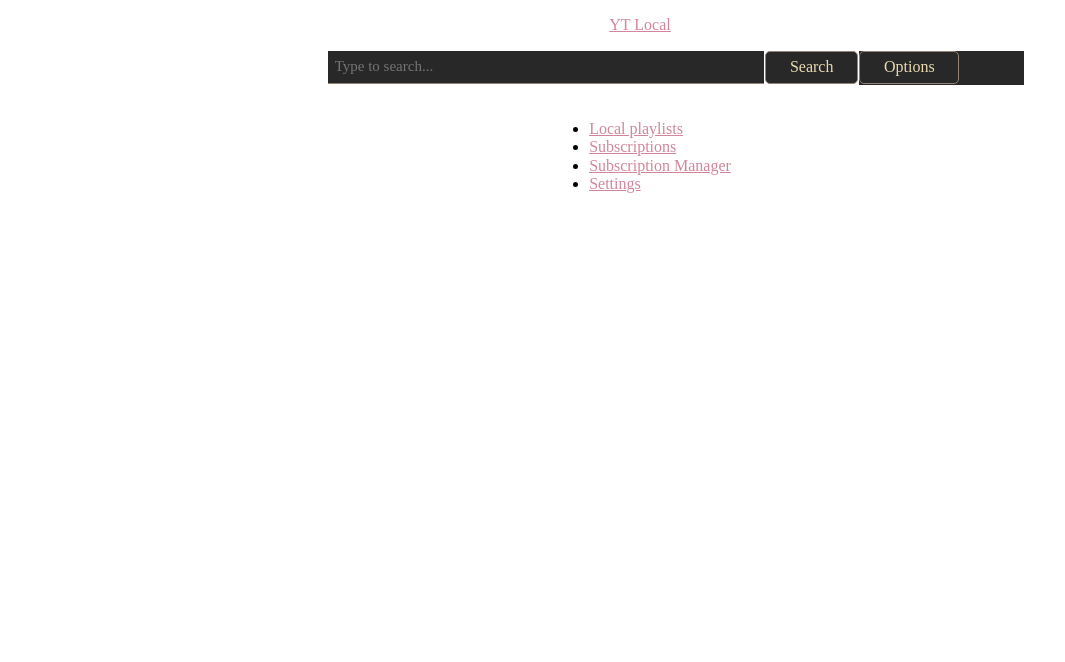
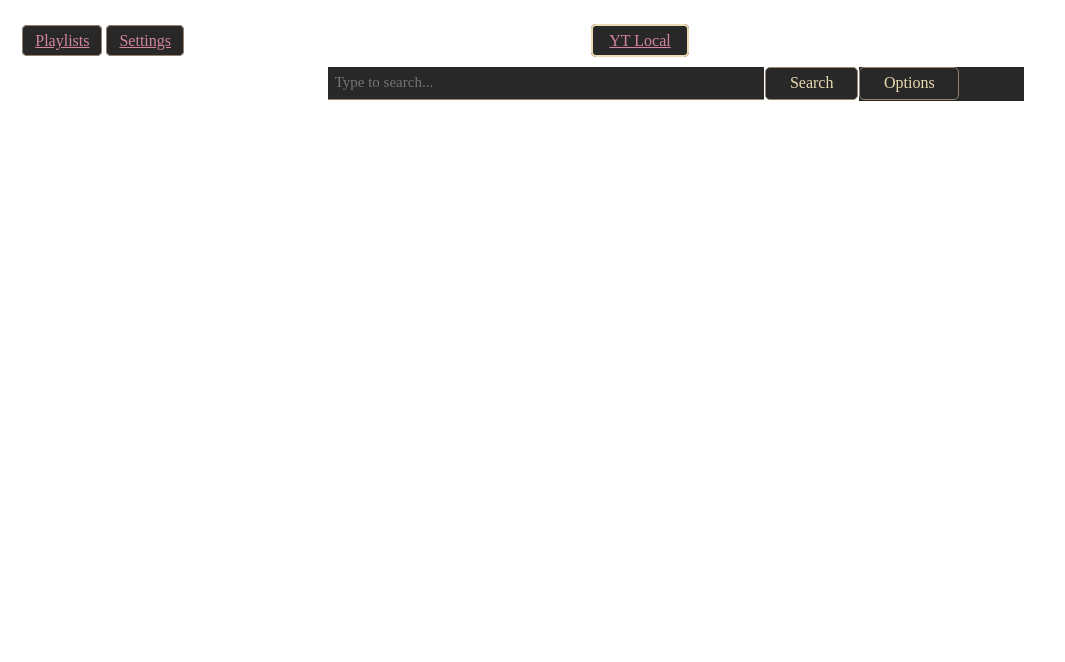
Before and after one commit to danihek/yt-local, a Flask app: page / in a window 1280 px wide. Shown: the top 662 px of the page, without its empty margins (0-1065 px from the left). Run offline with Flask 3, Linux system fonts and the light colour scheme; some libraries are stand-ins or nearby versions.

Commit message:
moving elements, changing some ui colors

```diff
--- a/youtube/static/home.css
+++ b/youtube/static/home.css
@@ -55,7 +55,15 @@ header {
     margin-left: auto;
     margin-right: auto;
     margin-bottom: 1rem;
-    margin-top: 1rem;
+    margin-top: 2rem;
+}
+
+.semi-home {
+    grid-area: home;
+    margin-left: 0.5%;
+    margin-right: auto;
+    margin-bottom: 1rem;
+    margin-top: 2rem;
 }
 
 .form {
@@ -71,6 +79,49 @@ header {
 .search-box {
     grid-area: search-box;
 }
+
+.yt-local-button {
+    cursor: pointer;
+    padding-bottom: 6px;
+    padding-left: 1em;
+    padding-right: 1em;
+    padding-top: 6px;
+    text-align: center;
+    white-space: nowrap;
+    background-color: var(--buttom);
+    border: 2px solid var(--text);
+    color: var(--buttom-text);
+    border-radius: 5px;
+}
+
+.playlists-button {
+    cursor: pointer;
+    padding-bottom: 6px;
+    padding-left: .75em;
+    padding-right: .75em;
+    padding-top: 6px;
+    text-align: center;
+    white-space: nowrap;
+    background-color: var(--buttom);
+    border: 1px solid var(--button-border);
+    color: var(--buttom-text);
+    border-radius: 5px;
+}
+
+.settings-button {
+    cursor: pointer;
+    padding-bottom: 6px;
+    padding-left: .75em;
+    padding-right: .75em;
+    padding-top: 6px;
+    text-align: center;
+    white-space: nowrap;
+    background-color: var(--buttom);
+    border: 1px solid var(--button-border);
+    color: var(--buttom-text);
+    border-radius: 5px;
+}
+
 .search-button {
     grid-area: search-button;
 
@@ -144,8 +195,8 @@ label[for=options-toggle-cbox] {
 /*- ----------- End Menu Mobile sin JS ------------- */
 
 .main {
+    margin-left: 1px;
     grid-area: main;
-    margin: 0 auto;
     max-width: 80ch;
 }
 
--- a/youtube/templates/base.html
+++ b/youtube/templates/base.html
@@ -10,11 +10,12 @@
         <meta name="viewport" content="width=device-width, initial-scale=1">
         <meta http-equiv="Content-Security-Policy" content="default-src 'self' 'unsafe-inline' 'unsafe-eval'; media-src 'self' blob: {{ app_url }}/* data: https://*.googlevideo.com;  {{ "img-src 'self' https://*.googleusercontent.com https://*.ggpht.com https://*.ytimg.com;" if not settings.proxy_images else "" }}">
         <title>{{ page_title }}</title>
-        <link title="YT Local" href="/youtube.com/opensearch.xml" rel="search" type="application/opensearchdescription+xml">
+        <link title="Homepage" href="/youtube.com/opensearch.xml" rel="search" type="application/opensearchdescription+xml">
         <link href="/youtube.com/static/favicon.ico" type="image/x-icon" rel="icon">
         <link href="/youtube.com/static/normalize.css" rel="stylesheet">
         <link href="{{ theme_path }}" rel="stylesheet">
         <link href="/youtube.com/shared.css" rel="stylesheet">
+
         {% block style %}
             {{ style }}
         {% endblock %}
@@ -31,10 +32,14 @@
     <body>
         <header class="header">
             <nav class="home">
-                <a href="/youtube.com" id="home-link">YT Local</a>
+                <a class="yt-local-button" href="/youtube.com" id="home-link">YT Local</a>
+            </nav>
+            <nav class="semi-home">
+                <a class="playlists-button" href="/youtube.com/playlists">Playlists</a>
+                <a class="settings-button" href="/youtube.com/settings">Settings</a>
             </nav>
             <form class="form" id="site-search" action="/youtube.com/results">
-                <input type="search" name="search_query" class="search-box" value="{{ search_box_value }}"
+                <input type="search" name="search_query" autocomplete="off" class="search-box" value="{{ search_box_value }}"
                        {{ "autofocus" if (request.path in ("/", "/results") or error_message) else "" }} required placeholder="Type to search...">
                 <button type="submit" value="Search" class="search-button">Search</button>
                 <!-- options -->
--- a/youtube/templates/home.html
+++ b/youtube/templates/home.html
@@ -5,9 +5,8 @@
 {% endblock style %}
 {% block main %}
     <ul>
-        <li><a href="/youtube.com/playlists">Local playlists</a></li>
-        <li><a href="/youtube.com/subscriptions">Subscriptions</a></li>
-        <li><a href="/youtube.com/subscription_manager">Subscription Manager</a></li>
-        <li><a href="/youtube.com/settings">Settings</a></li>
+        <!--<a class="playlists-button" href="/youtube.com/playlists">Playlists</a>!-->
+        <!--<br><br>!-->
+        <!--<a class="settings-button" href="/youtube.com/settings">Settings</a>!-->
     </ul>
 {% endblock main %}
```
